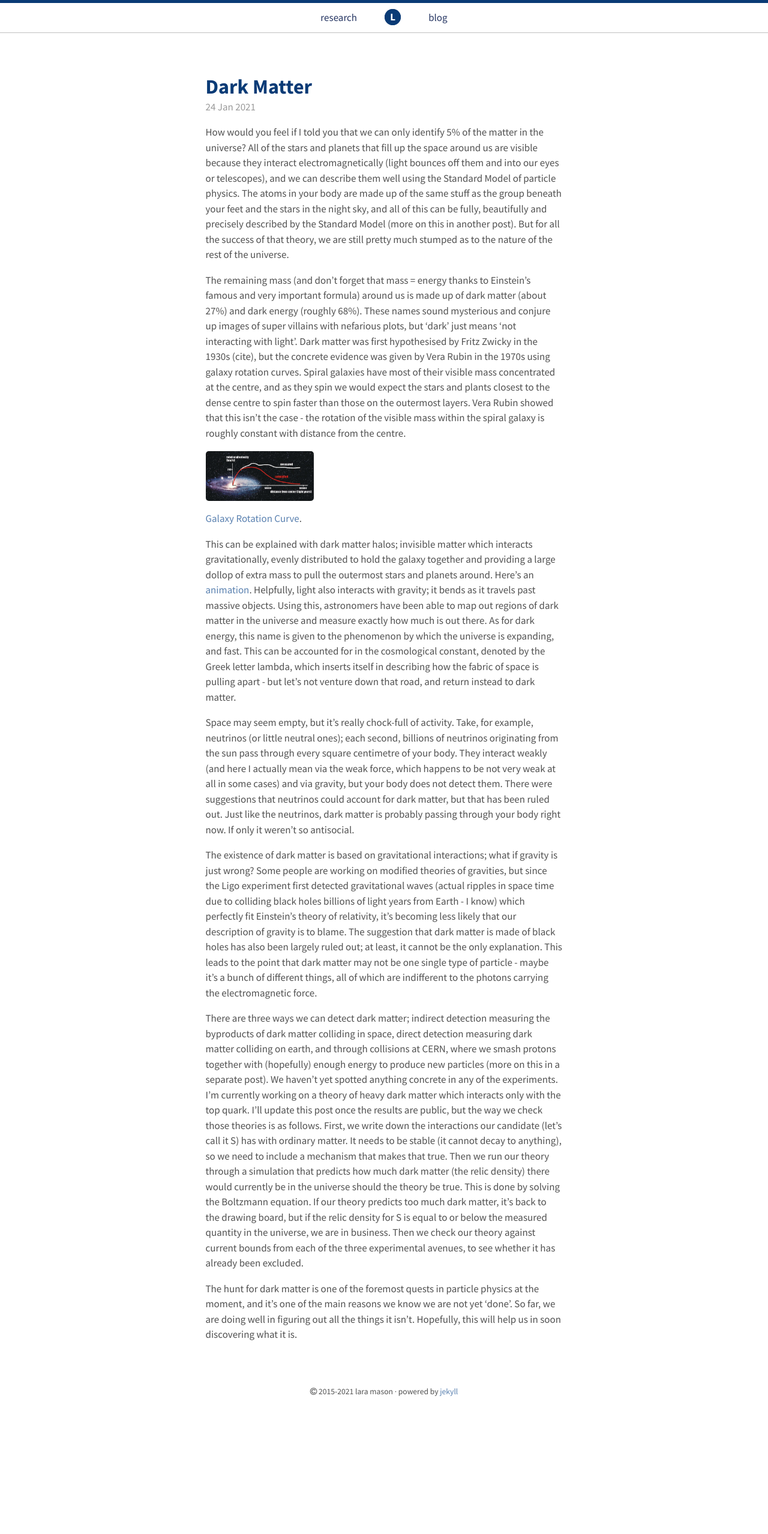
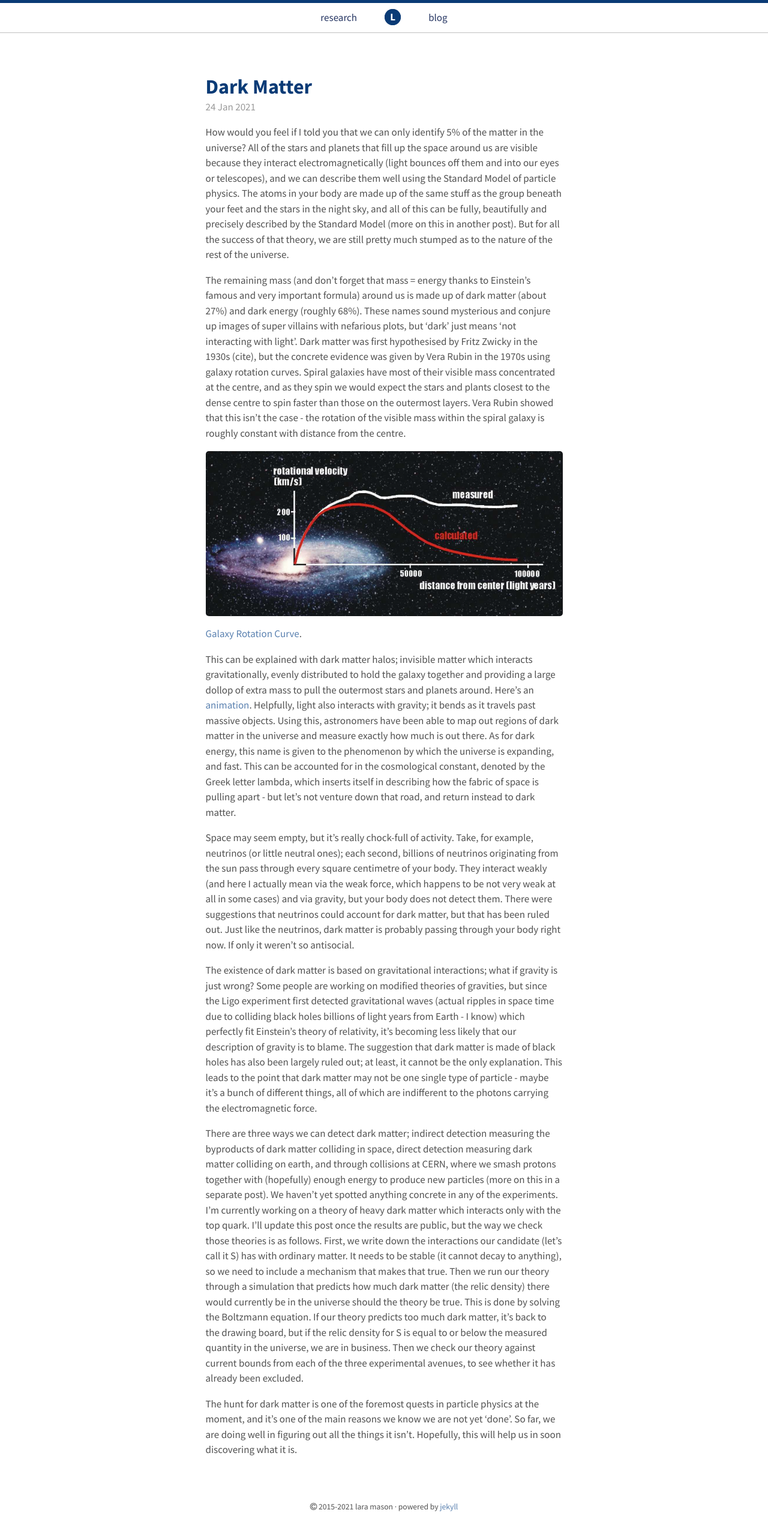
Before and after one commit to lhmason/lhmason.github.io, a Jekyll site: the page built from blog/_posts/2021-01-24-dm.md, in a window 1280 px wide. Shown: the whole page at 60% size. Built offline with Jekyll 4.4.1, drawn with Linux system fonts in a browser that asks for light colours; before the commit the page ends 2365 px from its top, so only the background shows below that.

Commit message:
Update 2021-01-24-dm.md

```diff
--- a/blog/_posts/2021-01-24-dm.md
+++ b/blog/_posts/2021-01-24-dm.md
@@ -25,7 +25,7 @@ spin we would expect the stars and plants closest to the dense centre to spin fa
 Vera Rubin showed that this isn’t the case - the rotation of the visible mass within the spiral galaxy is roughly constant
 with distance from the centre.
 
-<img width="180" alt="galaxyrotcurve" src="https://github.com/lhmason/lhmason.github.io/blob/main/rotcurvs.png" />
+![placeholder](https://github.com/lhmason/lhmason.github.io/blob/main/rotcurvs.png "Large example image")
 [Galaxy Rotation Curve](https://github.com/lhmason/lhmason.github.io/blob/main/rotcurvs.png).
 
 
```
